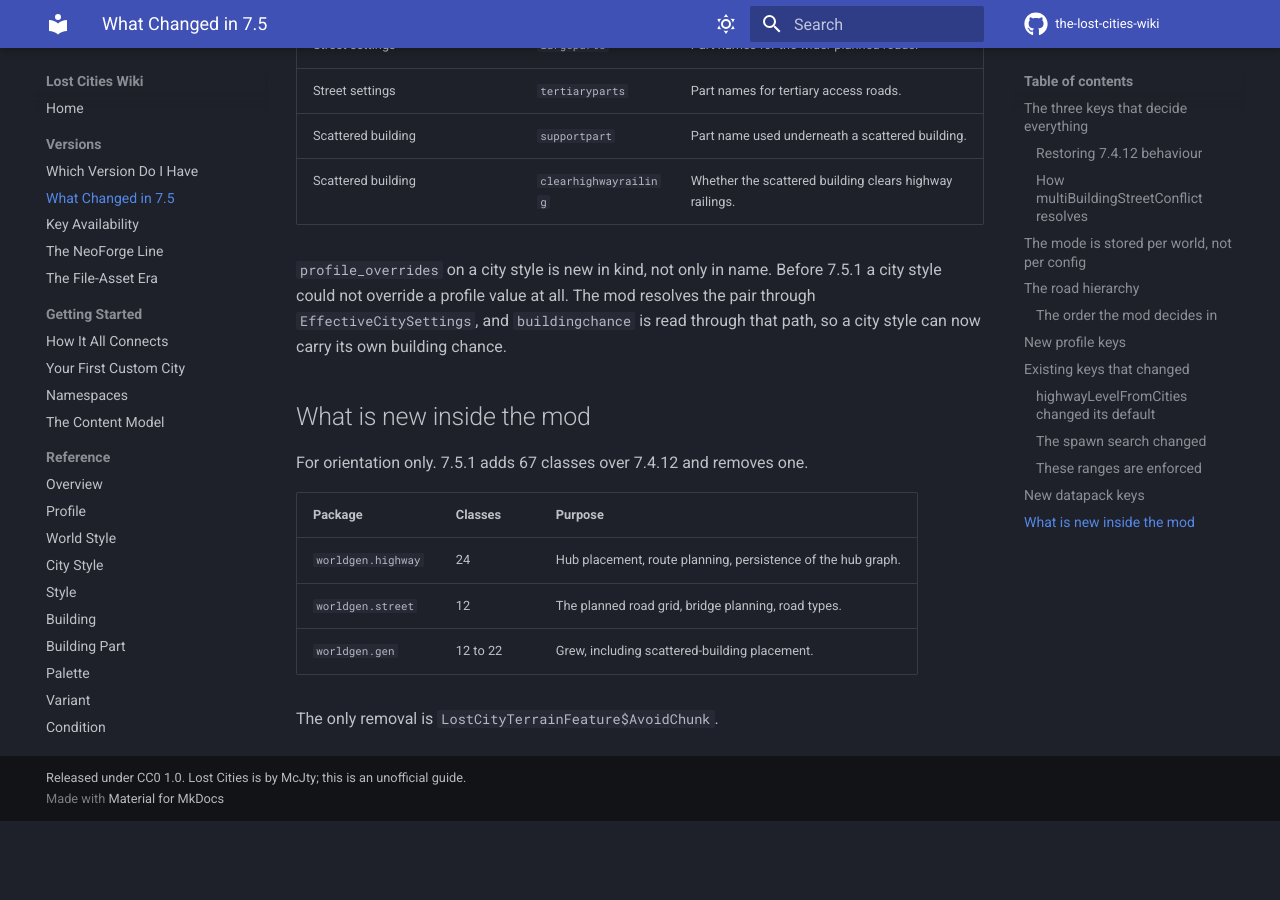
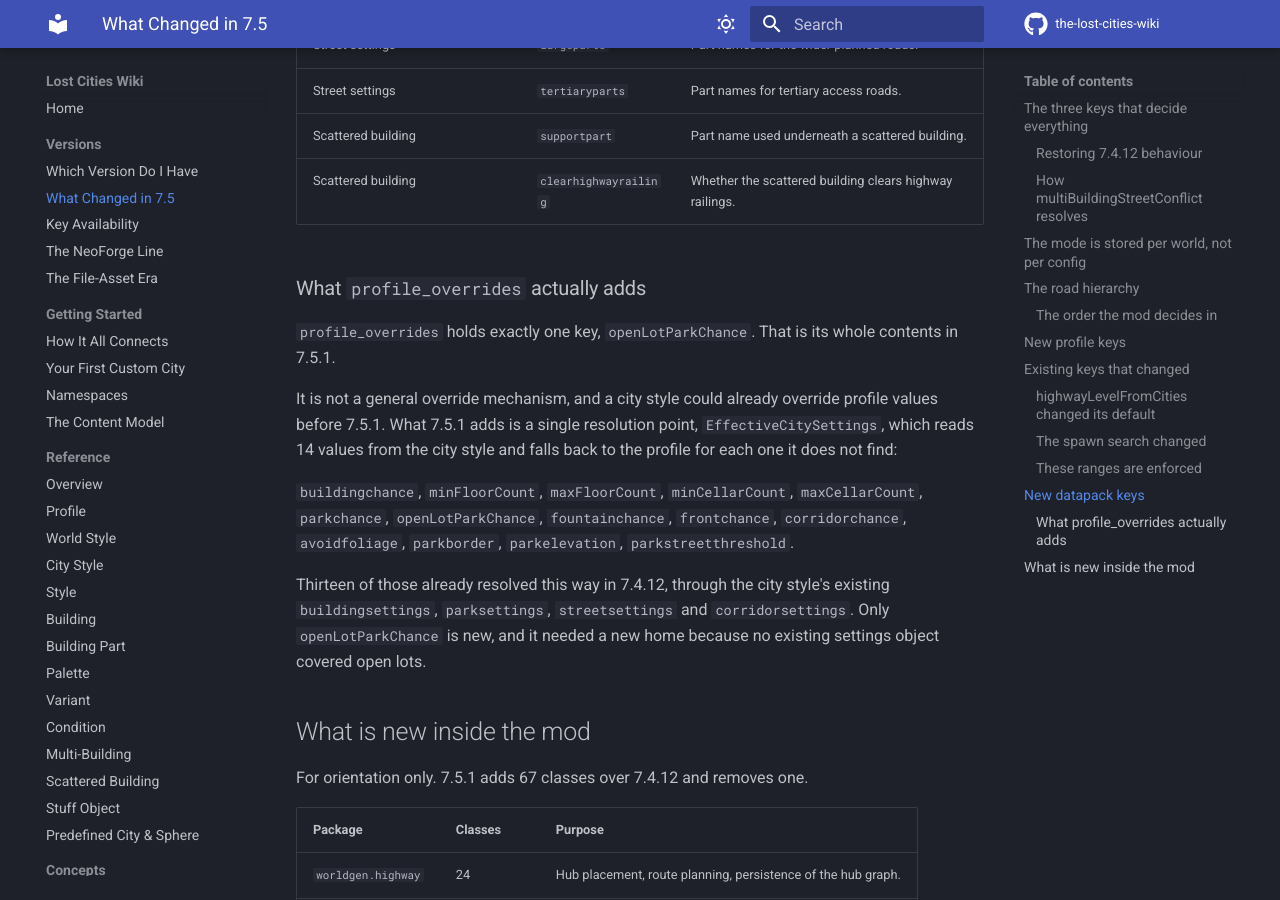
Before and after one commit to RinkyDinkyNooble/the-lost-cities-wiki, an MkDocs documentation site: the page built from docs/versions/7-5.md, in a window 1280 px wide and 900 px high, scrolled down 7157 px. Built offline with MkDocs 1.6.1 and Material for MkDocs 9.7.7, drawn with Linux system fonts in a browser that asks for light colours; comment, search, counter and statistics services are not loaded; before the commit the page ends 7978 px from its top, so only the background shows below that.

Commit message:
Correct what profile_overrides adds, and refresh two stale version notes
The 7.5 page claimed a city style could not override a profile value
before 7.5.1, and that buildingchance became overridable there. Both are
wrong: 7.4.12 already reads CityStyle.getBuildingChance and falls back to
the profile. What 7.5.1 adds is EffectiveCitySettings, one resolution
point for 14 values, 13 of which already resolved that way.
profile_overrides itself holds exactly one key.

profile.md still carried the note written when no 7.5.x jar was
available, describing the new keys as unverified author statements. It
now states the real counts and the two changes that affect an existing
setup.

Co-Authored-By: Claude Opus 5 <noreply@anthropic.com>

```diff
--- a/docs/versions/7-5.md
+++ b/docs/versions/7-5.md
@@ -202,10 +202,25 @@ to required or back. Every 7.4.12 datapack still loads.
 | Scattered building | `supportpart` | Part name used underneath a scattered building. |
 | Scattered building | `clearhighwayrailing` | Whether the scattered building clears highway railings. |
 
-`profile_overrides` on a city style is new in kind, not only in name. Before 7.5.1
-a city style could not override a profile value at all. The mod resolves the pair
-through `EffectiveCitySettings`, and `buildingchance` is read through that path,
-so a city style can now carry its own building chance.
+### What `profile_overrides` actually adds
+
+`profile_overrides` holds exactly one key, `openLotParkChance`. That is its whole
+contents in 7.5.1.
+
+It is not a general override mechanism, and a city style could already override
+profile values before 7.5.1. What 7.5.1 adds is a single resolution point,
+`EffectiveCitySettings`, which reads 14 values from the city style and falls back
+to the profile for each one it does not find:
+
+`buildingchance`, `minFloorCount`, `maxFloorCount`, `minCellarCount`,
+`maxCellarCount`, `parkchance`, `openLotParkChance`, `fountainchance`,
+`frontchance`, `corridorchance`, `avoidfoliage`, `parkborder`, `parkelevation`,
+`parkstreetthreshold`.
+
+Thirteen of those already resolved this way in 7.4.12, through the city style's
+existing `buildingsettings`, `parksettings`, `streetsettings` and
+`corridorsettings`. Only `openLotParkChance` is new, and it needed a new home
+because no existing settings object covered open lots.
 
 ## What is new inside the mod
 
```
Also changed, not shown: docs/reference/citystyle.md (+5 -3 lines), docs/reference/profile.md (+13 -4 lines).
